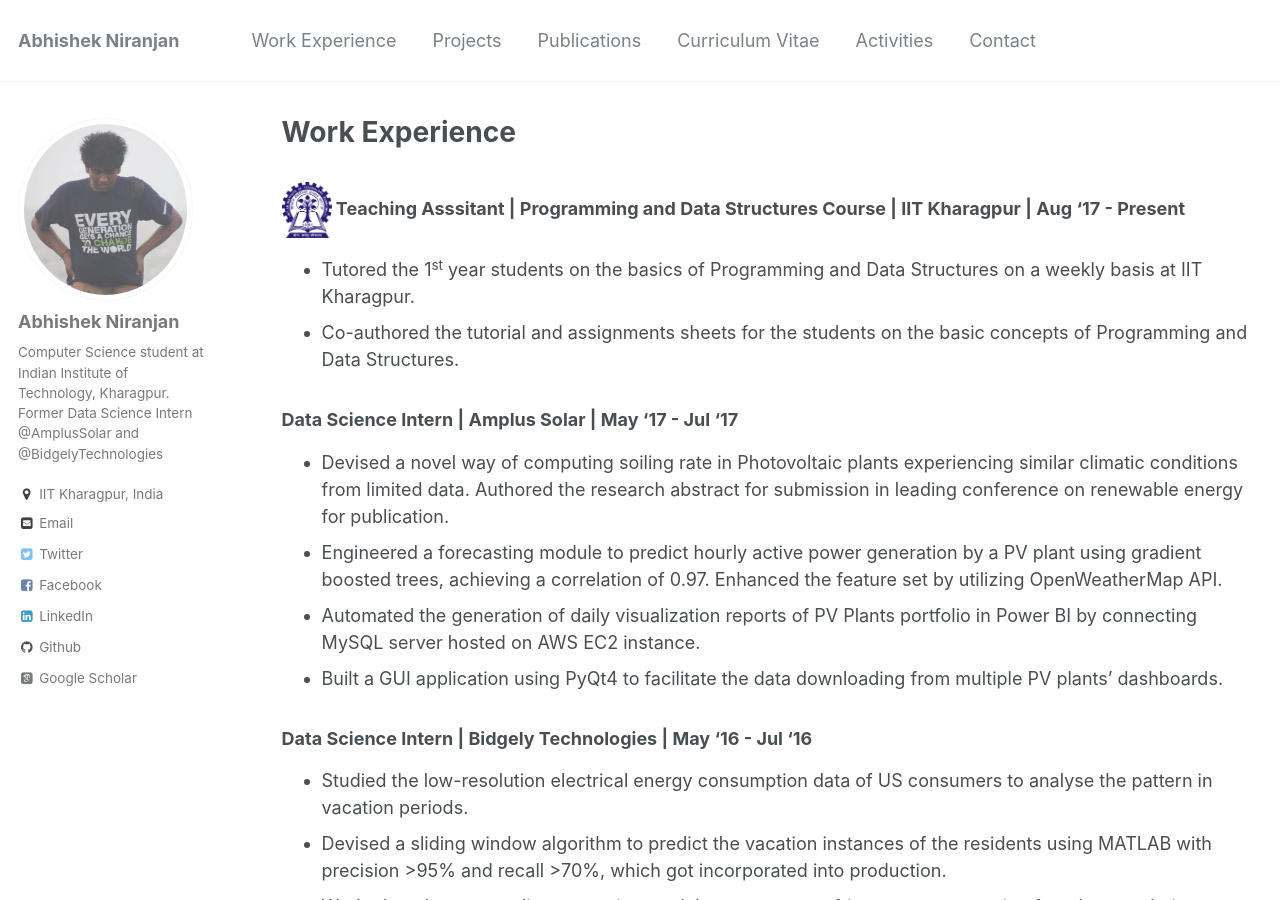
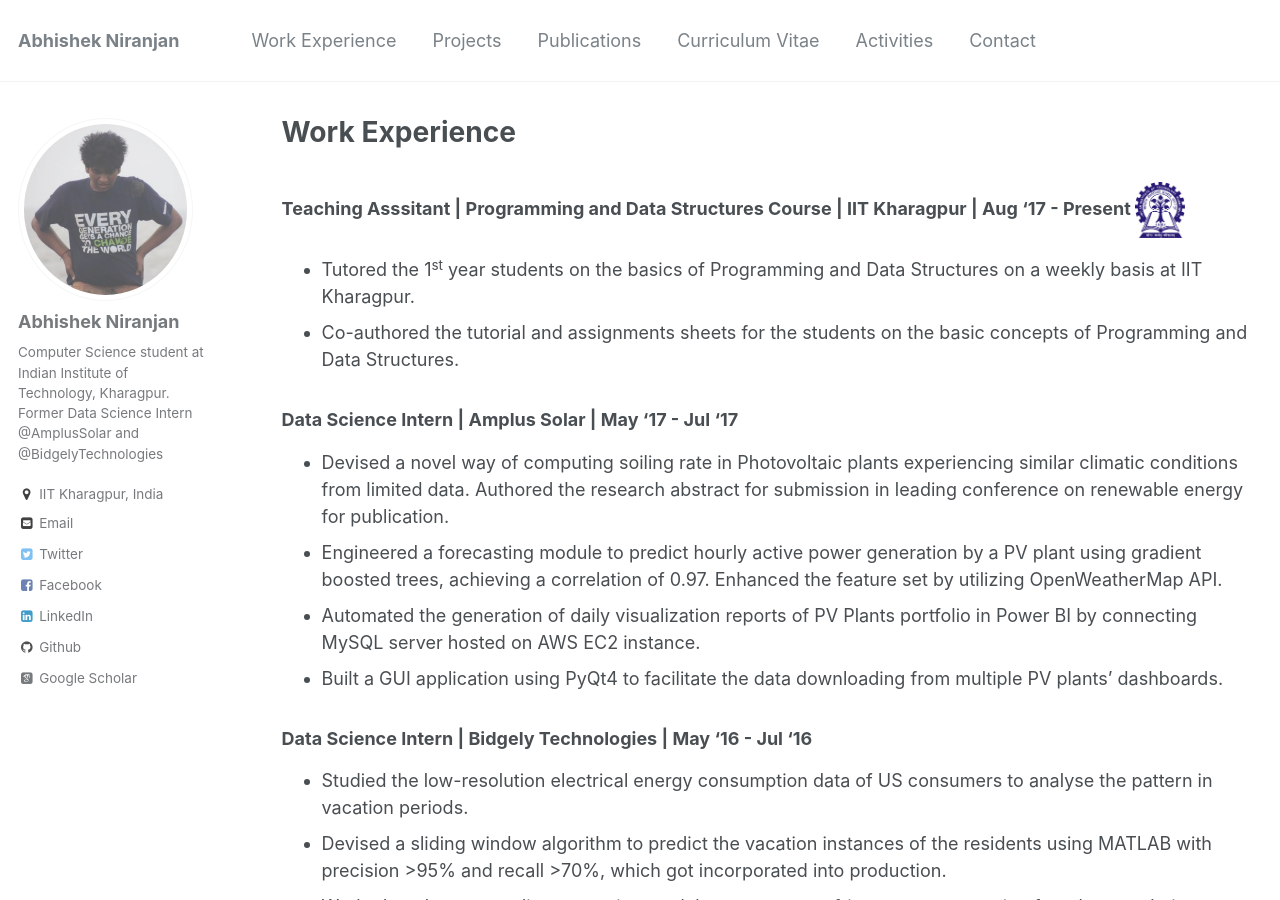
Before and after one commit to abhishek-niranjan/abhishek-niranjan.github.io, a Jekyll site: the page built from _pages/experience.md, in a window 1280 px wide and 900 px high. Built offline with Jekyll 4.4.1, drawn with Linux system fonts in a browser that asks for light colours; some web fonts are replaced.

Commit message:
Trying to add logo in Experience

```diff
--- a/_pages/experience.md
+++ b/_pages/experience.md
@@ -5,7 +5,7 @@ permalink: /experience/
 author_profile: true
 ---
 
-### <img src='/images/kgp.png'  width="50" height="50">  Teaching Asssitant | Programming and Data Structures Course | IIT Kharagpur | Aug '17 - Present
+### Teaching Asssitant | Programming and Data Structures Course | IIT Kharagpur | Aug '17 - Present                    <img src='/images/kgp.png'  width="50" height="50">
 * Tutored the 1<sup>st</sup> year students on the basics of Programming and Data Structures on a weekly basis at IIT Kharagpur.
 * Co-authored the tutorial and assignments sheets for the students on the basic concepts of Programming and Data Structures.
 
```
Also changed, not shown: images/bidgely.png (added), images/mplus.png (added).
